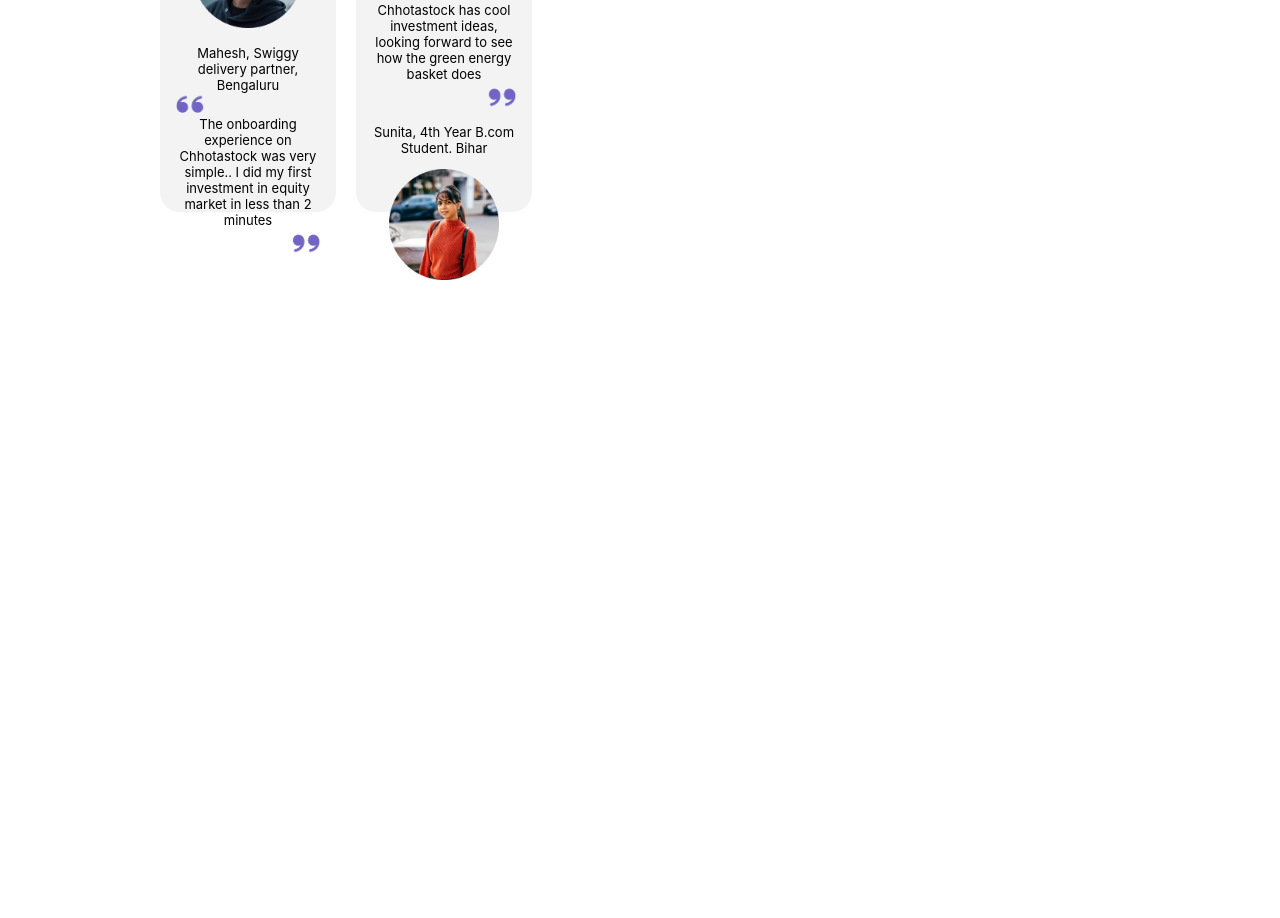
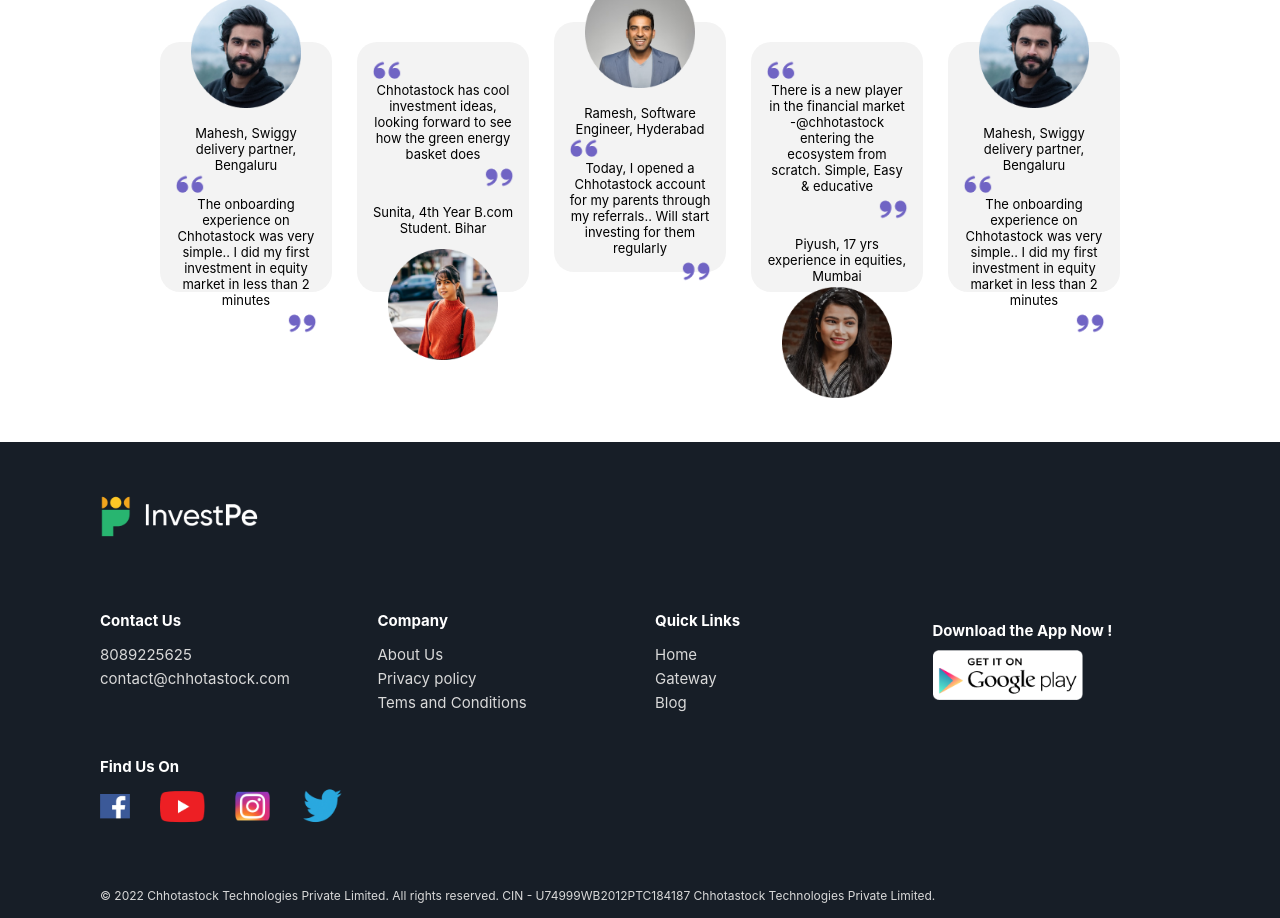
Before and after one commit to HelloKaushal750/chhotastock-assignment, a React (Create React App) app in the folder Frontend/investpeapp/: page / in a window 1280 px wide. Shown: the part 4040-4958 px from the top of the page. Before the commit the page ends 4324 px from the top, so only its background shows below. Built offline with nearby package versions, Linux system fonts and the light colour scheme.

Commit message:
First page completed

```diff
--- a/Frontend/investpeapp/src/App.js
+++ b/Frontend/investpeapp/src/App.js
@@ -7,6 +7,7 @@
 import Reviews from "./Components/Reviews";
 import Slider1 from "./Components/Slider1";
 import Stock from "./Components/Stock";
+import Footer from "./Components/Footer";
 
 function App() {
   return <div className="App">
@@ -18,6 +19,7 @@
     <Stock />
     <Partners />
     <Reviews />
+    <Footer />
   </div>;
 }
 
--- /dev/null
+++ b/Frontend/investpeapp/src/Components/Footer.jsx
@@ -0,0 +1,105 @@
+import "../Styles/Footer.css";
+
+function Footer() {
+  return (
+    <div className="footer">
+      <div
+        style={{ display: "flex", justifyContent: "left", marginLeft: "-40px" }}
+      >
+        <img src="Images/logo1.png" alt="" width={"240px"} />
+      </div>
+      <div
+        style={{
+          display: "grid",
+          gridTemplateColumns: "repeat(4,1fr)",
+          gap: "30px",
+        }}
+        className="footer_detail"
+      >
+        <div>
+          <h1>Contact Us</h1>
+          <p>8089225625</p>
+          <p style={{ marginTop: "-10px" }}>contact@chhotastock.com</p>
+        </div>
+        <div>
+          <h1>Company</h1>
+          <p>About Us</p>
+          <p style={{ marginTop: "-10px" }}>Privacy policy</p>
+          <p style={{ marginTop: "-10px" }}>Tems and Conditions</p>
+        </div>
+        <div>
+          <h1>Quick Links</h1>
+          <p>Home</p>
+          <p style={{ marginTop: "-10px" }}>Gateway</p>
+          <p style={{ marginTop: "-10px" }}>Blog</p>
+        </div>
+
+        <div>
+          <h1 style={{ marginTop: "20px" }}>Download the App Now !</h1>
+          <img
+            src="Images/Group.png"
+            alt=""
+            width={"150px"}
+            height={"50px"}
+            style={{ marginTop: "-12spx" }}
+          />
+        </div>
+      </div>
+      <div style={{ marginTop: "20px" }}>
+        <h1 style={{ fontSize: "15px" }}>Find Us On</h1>
+        <div className="logo_img">
+          <img
+            src="Images/facebook-logo-icon-file-facebook-icon-svg-wikimedia-commons-4 2.png"
+            alt=""
+            width={"30px"}
+            height={"25px"}
+          />
+          <img src="Images/youtube-logo-icone 2.png" alt="" width={"45px"} />
+          <img
+            src="Images/1200px-Instagram_icon 2.png"
+            alt=""
+            width={"35px"}
+            height={"30px"}
+          />
+          <img
+            src="Images/twitter-logo-vector-png-clipart-1 4.png"
+            alt=""
+            width={"45px"}
+            height={"40px"}
+          />
+        </div>
+      </div>
+      <div className="footer_description">
+        <p>
+          © 2022 Chhotastock Technologies Private Limited. All rights reserved.
+          CIN - U74999WB2012PTC184187 Chhotastock Technologies Private Limited.
+        </p>
+        <p>
+          Chhotastock Technologies builds platforms & investment products to
+          invest better in Indian investment asset classes.
+        </p>
+        <p style={{marginTop:'-15px'}}>
+          Investing in Stocks/ETFs (Exchange Traded Funds) are subject to market
+          risks. Read all the related documents before investing. Investors
+          should consider all risk factors and consult their financial advisor
+          before investing
+        </p>
+        <p>
+          Registered Office: L151, 3rd Floor, CK Pearl, 5th Main Road, HSR
+          Layout Sector 6, Bengaluru, Karnataka - 560102, India
+        </p>
+        <p>
+          For any query / feedback / clarifications, email at
+          contact@chhotastock.com
+        </p>
+        <p style={{width:'62%'}}>
+          All Investment ideas, model portfolios & advisory are built by SEBI
+          Registered Investment advisors (RIAs) & Chhotastock only facilitates
+          investments in such baskets, portfolios.
+        </p>
+      </div>
+    </div>
+  );
+}
+
+export default Footer;
--- a/Frontend/investpeapp/src/Components/Reviews.jsx
+++ b/Frontend/investpeapp/src/Components/Reviews.jsx
@@ -100,6 +100,127 @@
             style={{ marginTop: "0px" }}
           />
         </div>
+
+        <div style={{marginTop:"-20px"}}>
+          <img
+            src="Images/Ellipse 2084.png"
+            alt=""
+            width={"110px"}
+            style={{ marginTop: "-60px" }}
+          />
+          <p>Ramesh, Software Engineer, Hyderabad</p>
+          <div
+            style={{
+              display: "flex",
+              justifyContent: "left",
+              marginTop: "-15px",
+            }}
+          >
+            <img
+              src="Images/noun-closed-quote-4376423 (1) 1.png"
+              alt=""
+              width={"30px"}
+            />
+          </div>
+          <p style={{ marginTop: "-5px" }}>
+            Today, I opened a Chhotastock account for my parents through my
+            referrals.. Will start investing for them regularly
+          </p>
+          <div
+            style={{
+              display: "flex",
+              justifyContent: "right",
+              marginTop: "-15px",
+            }}
+          >
+            <img
+              src="Images/noun-closed-quote-4376423 (1) 6.png"
+              alt=""
+              width={"30px"}
+            />
+          </div>
+        </div>
+
+        <div>
+          <div
+            style={{
+              display: "flex",
+              justifyContent: "left",
+              marginTop: "0px",
+            }}
+          >
+            <img
+              src="Images/noun-closed-quote-4376423 (1) 1.png"
+              alt=""
+              width={"30px"}
+            />
+          </div>
+          <p style={{ marginTop: "-5px" }}>
+            There is a new player in the financial market -@chhotastock entering
+            the ecosystem from scratch. Simple, Easy & educative
+          </p>
+          <div
+            style={{
+              display: "flex",
+              justifyContent: "right",
+              marginTop: "-15px",
+            }}
+          >
+            <img
+              src="Images/noun-closed-quote-4376423 (1) 6.png"
+              alt=""
+              width={"30px"}
+            />
+          </div>
+          <p>Piyush, 17 yrs experience in equities, Mumbai</p>
+          <img
+            src="Images/Ellipse 2085.png"
+            alt=""
+            width={"110px"}
+            style={{ marginTop: "-10px" }}
+          />
+        </div>
+
+        <div>
+          <img
+            src="Images/Ellipse 2063.png"
+            alt=""
+            width={"110px"}
+            style={{ marginTop: "-60px" }}
+          />
+          <p>Mahesh, Swiggy delivery partner, Bengaluru</p>
+          <div
+            style={{
+              display: "flex",
+              justifyContent: "left",
+              marginTop: "-15px",
+            }}
+          >
+            <img
+              src="Images/noun-closed-quote-4376423 (1) 1.png"
+              alt=""
+              width={"30px"}
+            />
+          </div>
+          <p style={{ marginTop: "-5px" }}>
+            The onboarding experience on Chhotastock was very simple.. I did my
+            first investment in equity market in less than 2 minutes
+          </p>
+          <div
+            style={{
+              display: "flex",
+              justifyContent: "right",
+              marginTop: "-15px",
+            }}
+          >
+            <img
+              src="Images/noun-closed-quote-4376423 (1) 6.png"
+              alt=""
+              width={"30px"}
+            />
+          </div>
+        </div>
+
       </div>
     </div>
   );
--- /dev/null
+++ b/Frontend/investpeapp/src/Styles/Footer.css
@@ -0,0 +1,32 @@
+.footer {
+  background-color: #171e27;
+  padding: 40px 100px;
+  display: flex;
+  text-align: left;
+  color: white;
+  flex-direction: column;
+}
+.footer_detail {
+  margin-top: 50px;
+}
+.footer_detail > div h1 {
+  font-size: 15px;
+}
+.footer_detail > div p {
+  font-size: 15px;
+  color: #d9d9d9;
+}
+.logo_img {
+  display: flex;
+  align-items: center;
+  gap: 30px;
+}
+.footer_description {
+  font-size: 12px;
+  color: #d9d9d9;
+  margin-top: 50px;
+  margin-bottom: 50px;
+}
+.footer_description > p {
+  margin-bottom: 15px;
+}
--- a/Frontend/investpeapp/src/Styles/Reviews.css
+++ b/Frontend/investpeapp/src/Styles/Reviews.css
@@ -5,6 +5,7 @@
     width: 75%;
     margin: auto;
     margin-top: 50px;
+    margin-bottom: 150px;
 }
 .review_1{
     display: grid;
@@ -34,7 +35,8 @@
 .reviews_2{
     display: grid;
     grid-template-columns: repeat(5,1fr);
-    gap: 20px;
+    gap: 25px;
+    margin-top: 80px;
 }
 .reviews_2>div{
     background-color: #F3F3F3;
```
